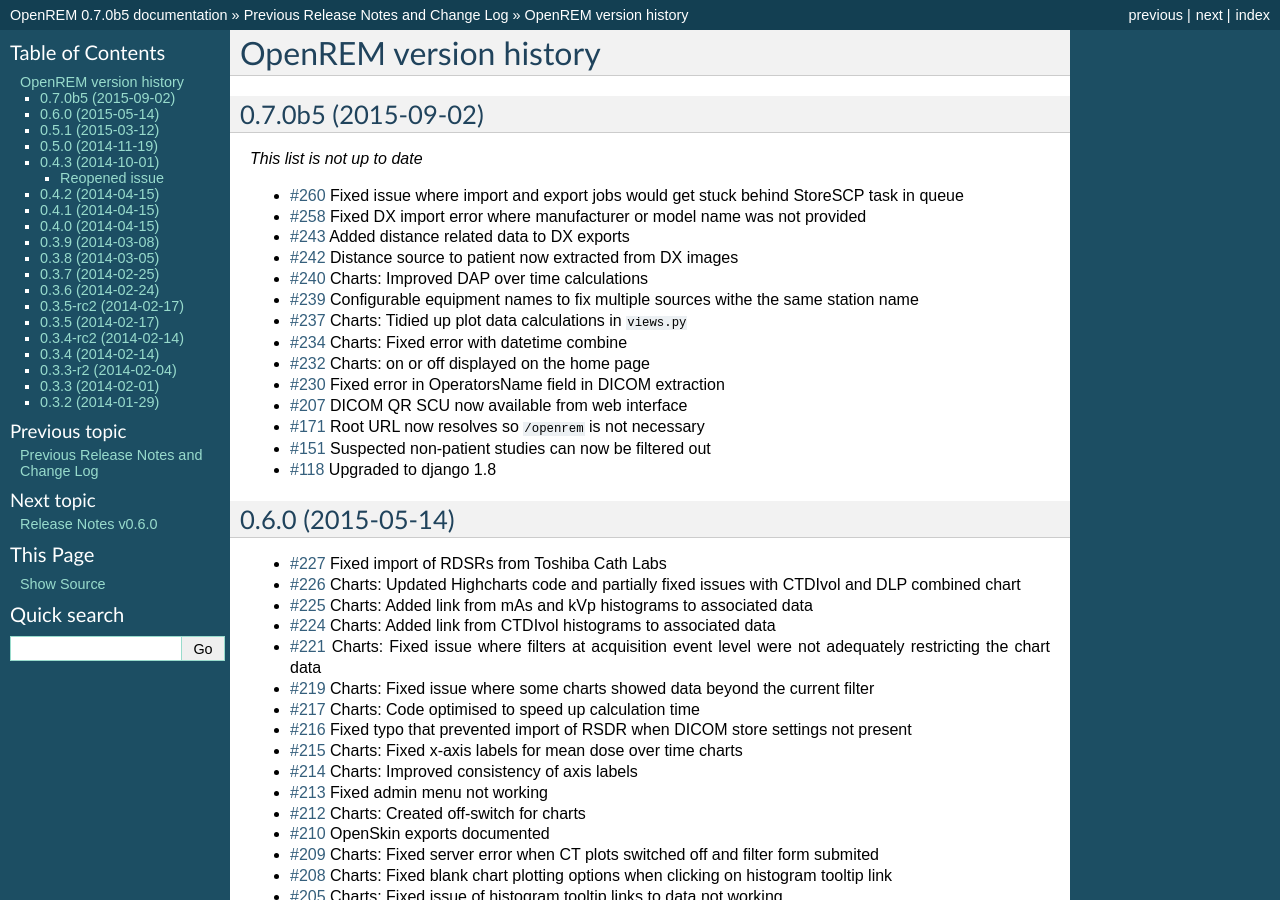
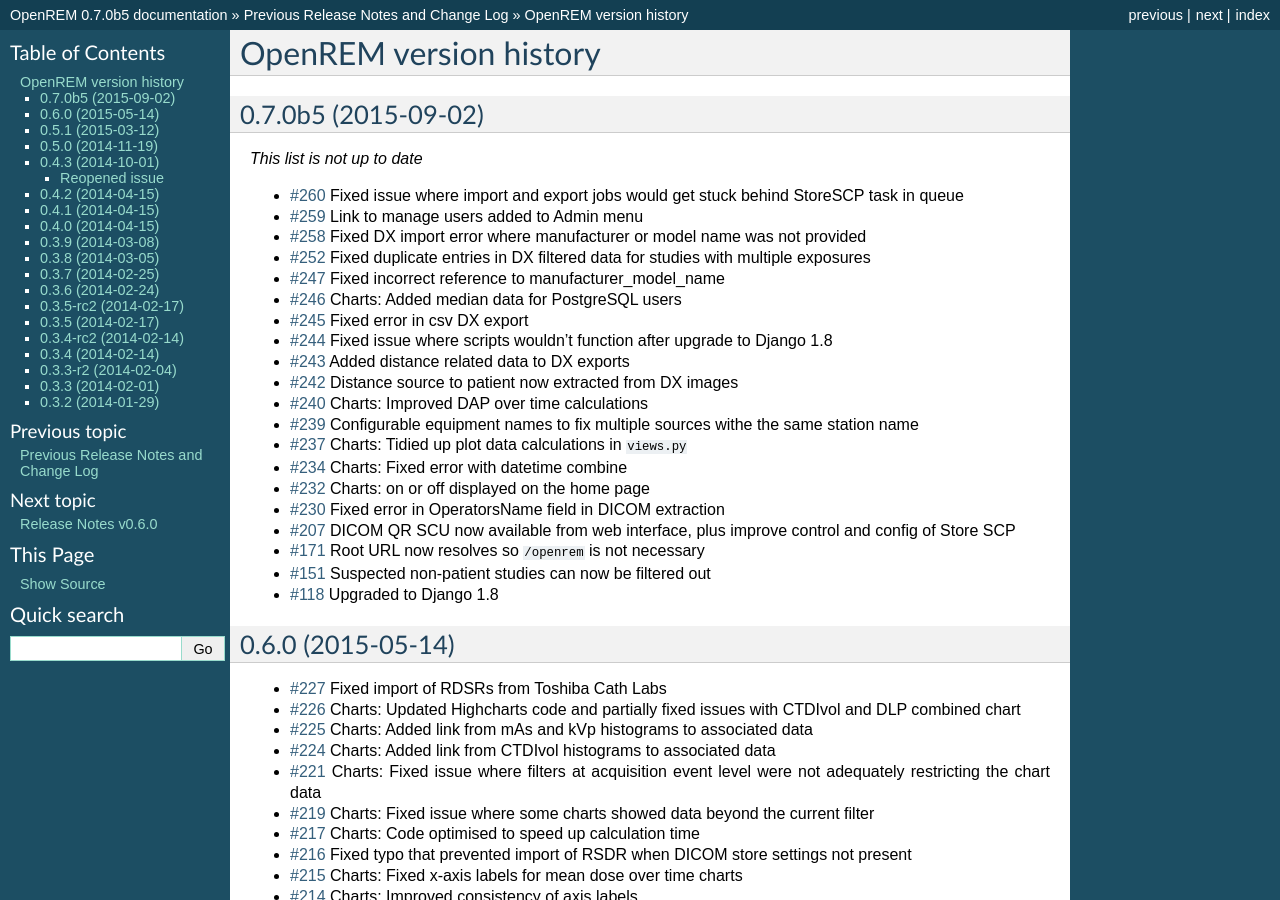
Before and after one commit to ckswilliams/modOpenREM, a Sphinx documentation site: the page built from docs/changes.rst, in a window 1280 px wide and 900 px high. Built offline with Sphinx 7.4.7, drawn with Linux system fonts in a browser that asks for light colours.

Commit message:
Added more changes, up to #260 now.

```diff
--- a/docs/changes.rst
+++ b/docs/changes.rst
@@ -7,7 +7,13 @@
 *This list is not up to date*
 
 * `#260`_  Fixed issue where import and export jobs would get stuck behind StoreSCP task in queue
+* `#259`_  Link to manage users added to Admin menu
 * `#258`_  Fixed DX import error where manufacturer or model name was not provided
+* `#252`_  Fixed duplicate entries in DX filtered data for studies with multiple exposures
+* `#247`_  Fixed incorrect reference to manufacturer_model_name
+* `#246`_  Charts: Added median data for PostgreSQL users
+* `#245`_  Fixed error in csv DX export
+* `#244`_  Fixed issue where scripts wouldn't function after upgrade to Django 1.8
 * `#243`_  Added distance related data to DX exports
 * `#242`_  Distance source to patient now extracted from DX images
 * `#240`_  Charts: Improved DAP over time calculations
@@ -16,10 +22,10 @@
 * `#234`_  Charts: Fixed error with datetime combine
 * `#232`_  Charts: on or off displayed on the home page
 * `#230`_  Fixed error in OperatorsName field in DICOM extraction
-* `#207`_  DICOM QR SCU now available from web interface
+* `#207`_  DICOM QR SCU now available from web interface, plus improve control and config of Store SCP
 * `#171`_  Root URL now resolves so ``/openrem`` is not necessary
 * `#151`_  Suspected non-patient studies can now be filtered out
-* `#118`_  Upgraded to django 1.8
+* `#118`_  Upgraded to Django 1.8
 
 
 0.6.0 (2015-05-14)
```
